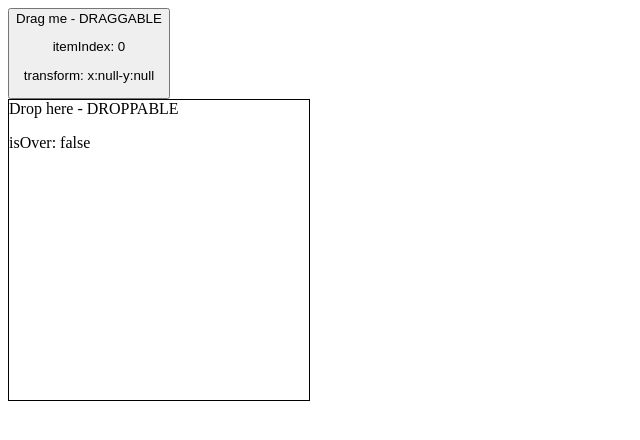
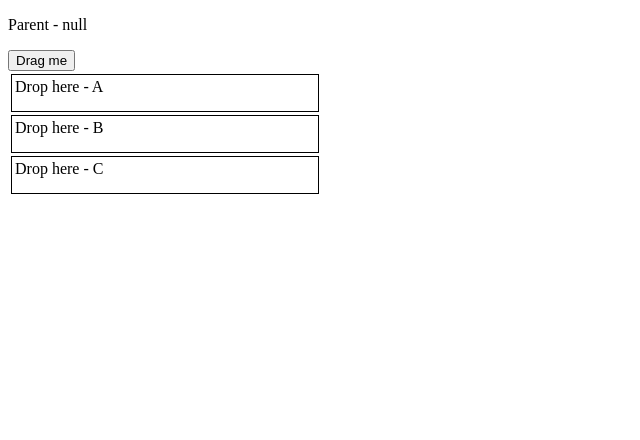
Before and after one commit to Muzietto/dnd-kit-experiments, a React (Vite) app: page / in a window 1280 px wide. Shown: the top 440 px of the page, without its empty margins (0-640 px from the left). Built offline with nearby package versions, Linux system fonts and the light colour scheme.

Commit message:
QuickStart with multiple droppable areas

```diff
--- a/src/App.css
+++ /dev/null
@@ -1,2 +0,0 @@
-main {
-}
--- /dev/null
+++ b/src/QS-MultipleDroppables/App.jsx
@@ -0,0 +1,36 @@
+import React, {useState} from 'react';
+import {DndContext} from '@dnd-kit/core';
+
+import {Droppable} from './Droppable';
+import {Draggable} from './Draggable';
+
+export default function App() {
+  const containers = ['A', 'B', 'C'];
+  const [parent, setParent] = useState(null);
+  const draggableMarkup = (
+    <Draggable id='draggable'>Drag me</Draggable>
+  );
+
+  return (
+    <DndContext onDragEnd={handleDragEnd}>
+      <p>{`Parent - ${parent}`}</p>
+      {parent === null ? draggableMarkup : null}
+
+      {containers.map(id => (
+        // We updated the Droppable component so it would accept an `id`
+        // prop and pass it to `useDroppable`
+        <Droppable key={id} id={id}>
+          {parent === id ? draggableMarkup : `Drop here - ${id}`}
+        </Droppable>
+      ))}
+    </DndContext>
+  );
+
+  function handleDragEnd(event) {
+    const { over } = event;
+    console.log('@@@', over);
+    // If the item is dropped over a container, set it as the parent
+    // otherwise reset the parent to `null`
+    setParent(over ? over.id : null);
+  }
+};
--- /dev/null
+++ b/src/QS-MultipleDroppables/Draggable.jsx
@@ -0,0 +1,18 @@
+import React from 'react';
+import {useDraggable} from '@dnd-kit/core';
+
+export function Draggable(props) {
+  const {attributes, listeners, setNodeRef, transform} = useDraggable({
+    id: props.id,
+  });
+  const style = transform ? {
+    transform: `translate3d(${transform.x}px, ${transform.y}px, 0)`,
+  } : undefined;
+
+
+  return (
+    <button ref={setNodeRef} style={style} {...listeners} {...attributes}>
+      {props.children}
+    </button>
+  );
+}
--- /dev/null
+++ b/src/QS-MultipleDroppables/Droppable.jsx
@@ -0,0 +1,23 @@
+import React from 'react';
+import {useDroppable} from '@dnd-kit/core';
+
+export function Droppable(props) {
+  const {isOver, setNodeRef} = useDroppable({
+    id: props.id,
+  });
+  const style = {
+    color: isOver ? 'red' : undefined,
+    width: 300,
+    height: 30,
+    border: '1px solid black',
+    padding: 3,
+    margin: 3
+  };
+
+
+  return (
+    <div ref={setNodeRef} style={style}>
+      {props.children}
+    </div>
+  );
+}
--- a/src/index.jsx
+++ b/src/index.jsx
@@ -1,6 +1,6 @@
 import React from 'react';
 import ReactDOM from 'react-dom/client';
-import App from '/src/QuickStart/App';
+import App from '/src/QS-MultipleDroppables/App';
 
 ReactDOM.createRoot(document.getElementById('root')).render(
 	<React.StrictMode>
```
Also changed, not shown: src/App.jsx (deleted, +0 -9 lines).
